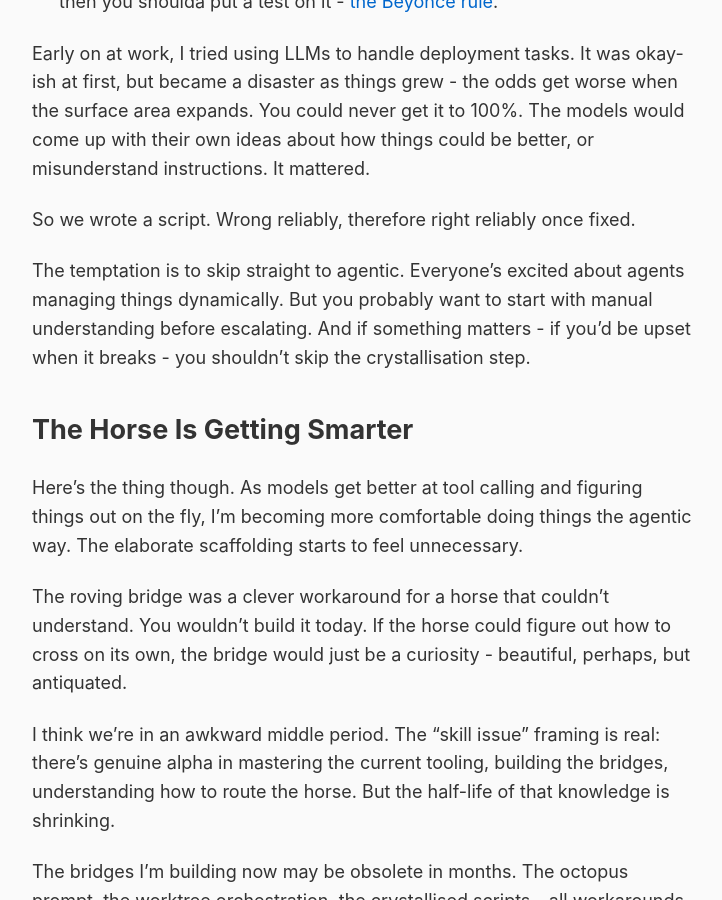
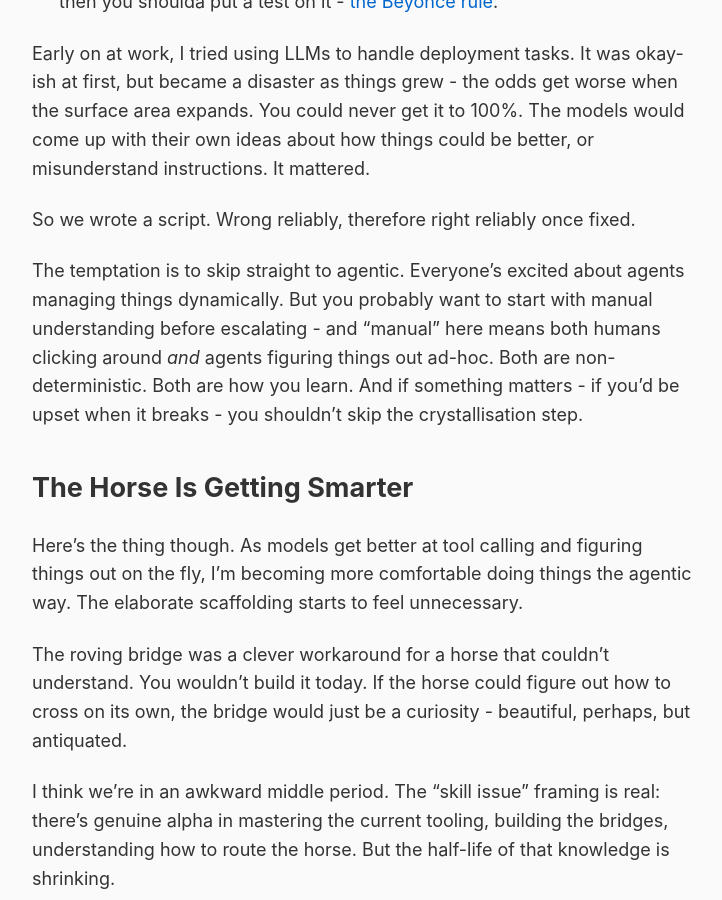
Before and after one commit to rob137/rob137.github.io, a Jekyll site: the page built from _posts/2026-01-09-roving-bridges.md, in a window 1280 px wide and 900 px high, scrolled down 3353 px. Shown: the whole window, without its empty margins (275-997 px from the left). Built offline with Jekyll 4.4.1, drawn with Linux system fonts in a browser that asks for light colours.

Commit message:
Clarify: manual means both human and agent ad-hoc

```diff
--- a/_posts/2026-01-09-roving-bridges.md
+++ b/_posts/2026-01-09-roving-bridges.md
@@ -59,7 +59,7 @@ Early on at work, I tried using LLMs to handle deployment tasks. It was okay-ish
 
 So we wrote a script. Wrong reliably, therefore right reliably once fixed.
 
-The temptation is to skip straight to agentic. Everyone's excited about agents managing things dynamically. But you probably want to start with manual understanding before escalating. And if something matters - if you'd be upset when it breaks - you shouldn't skip the crystallisation step.
+The temptation is to skip straight to agentic. Everyone's excited about agents managing things dynamically. But you probably want to start with manual understanding before escalating - and "manual" here means both humans clicking around *and* agents figuring things out ad-hoc. Both are non-deterministic. Both are how you learn. And if something matters - if you'd be upset when it breaks - you shouldn't skip the crystallisation step.
 
 ## The Horse Is Getting Smarter
 
```
